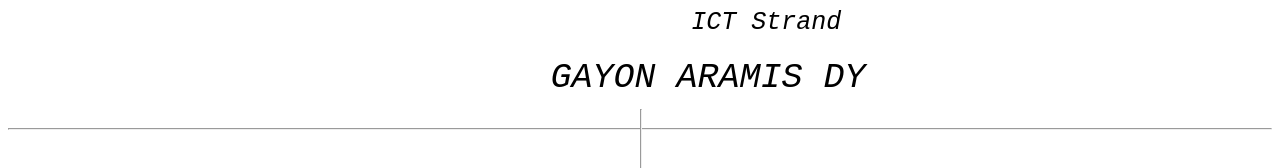
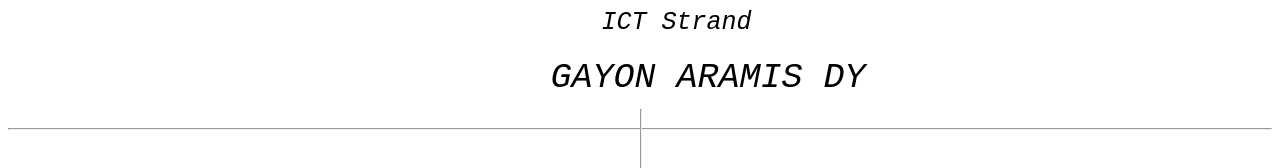
Before and after one commit to ictcompetencestudentno5/respo141, a plain HTML site: page index.html in a window 1280 px wide. Shown: the top 168 px of the page. Drawn offline with Linux system fonts and the light colour scheme.

Commit message:
Update resume.css

```diff
--- a/resume.css
+++ b/resume.css
@@ -8,7 +8,7 @@
 
 .STRAND {
     position: absolute;
-    left: 54%;
+    left: 47%;
     top: 1%;
     font-size: 25px;
     font-style: italic;
```
